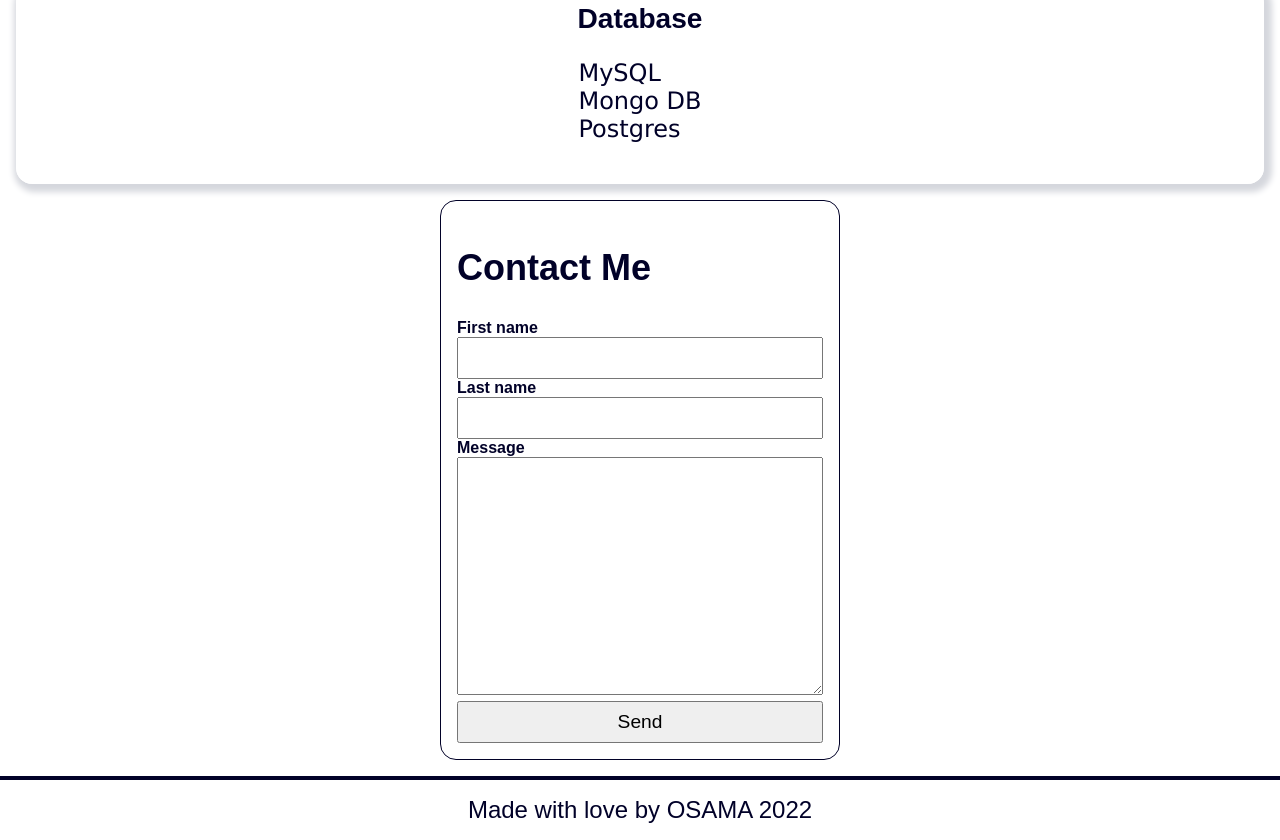
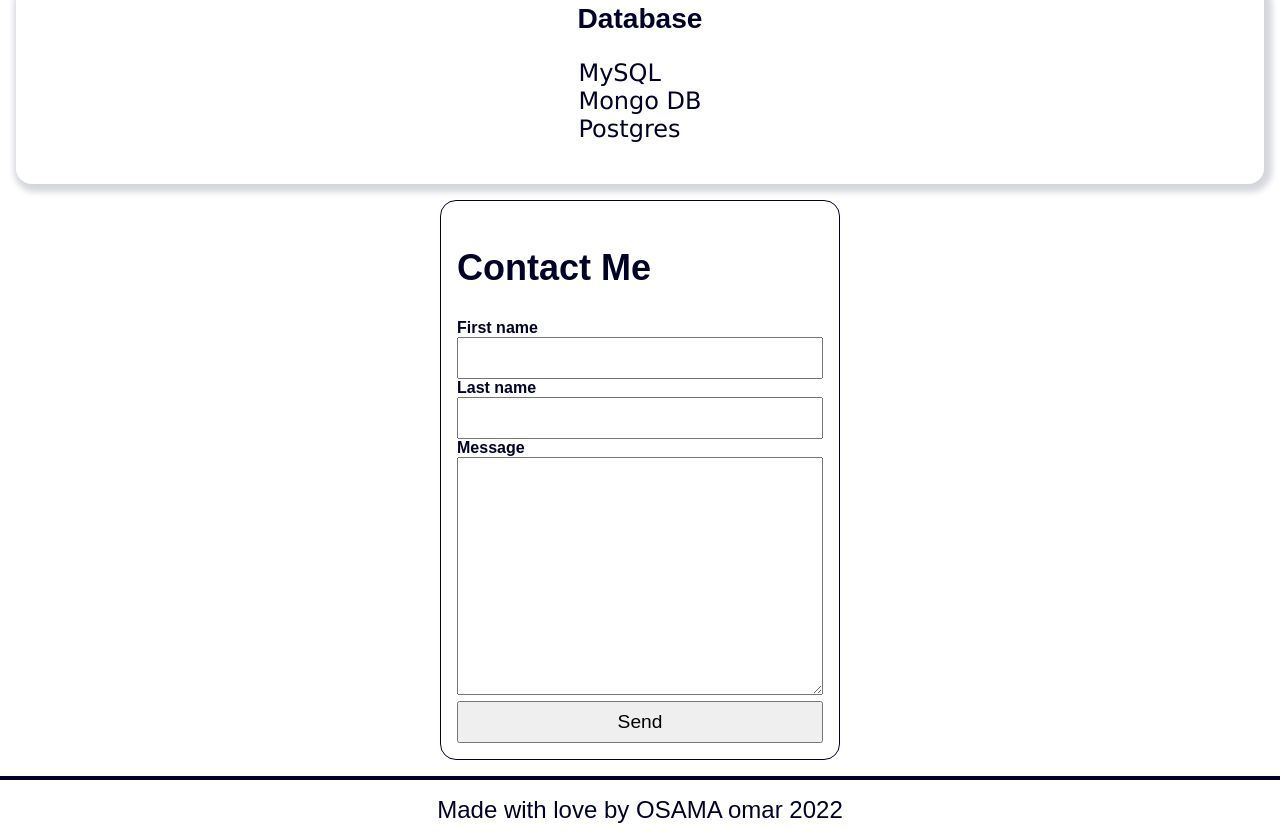
Before and after one commit to OsamaBhat/Portfolio, a plain HTML site: page Portfolio/homework.html in a window 1280 px wide. Shown: the part 1673-2513 px from the top of the page. Drawn offline with Linux system fonts and the light colour scheme.

Commit message:
Update homework.html

```diff
--- a/Portfolio/homework.html
+++ b/Portfolio/homework.html
@@ -130,7 +130,7 @@
    </section>
 </main>
 <footer>
-   Made with love  by OSAMA 2022
+   Made with love  by OSAMA omar 2022
 </footer>
    <script src="main.js"></script>
     <script src="menu.js"></script>
```
